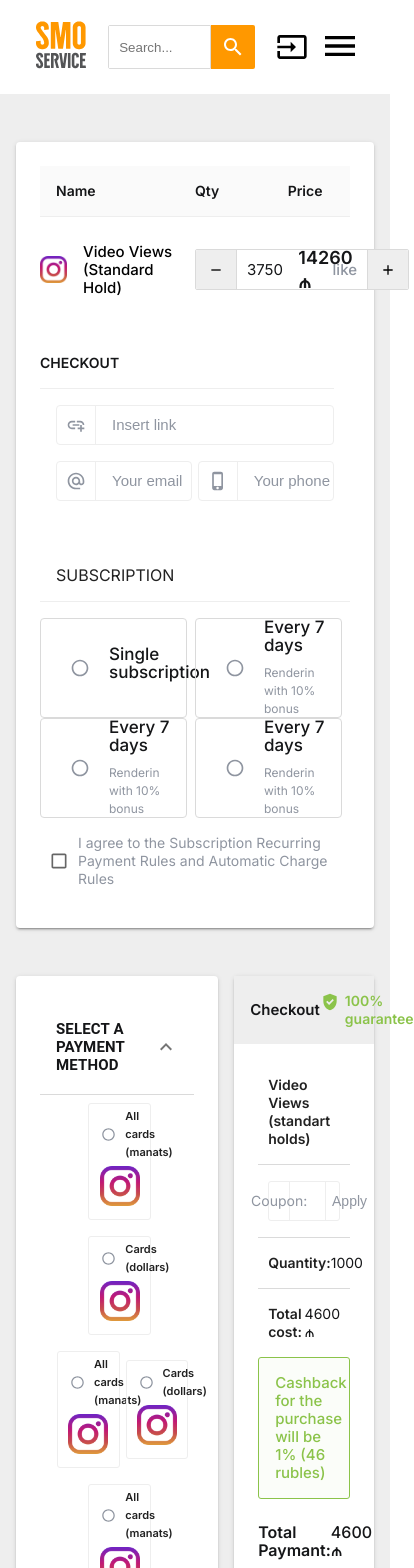
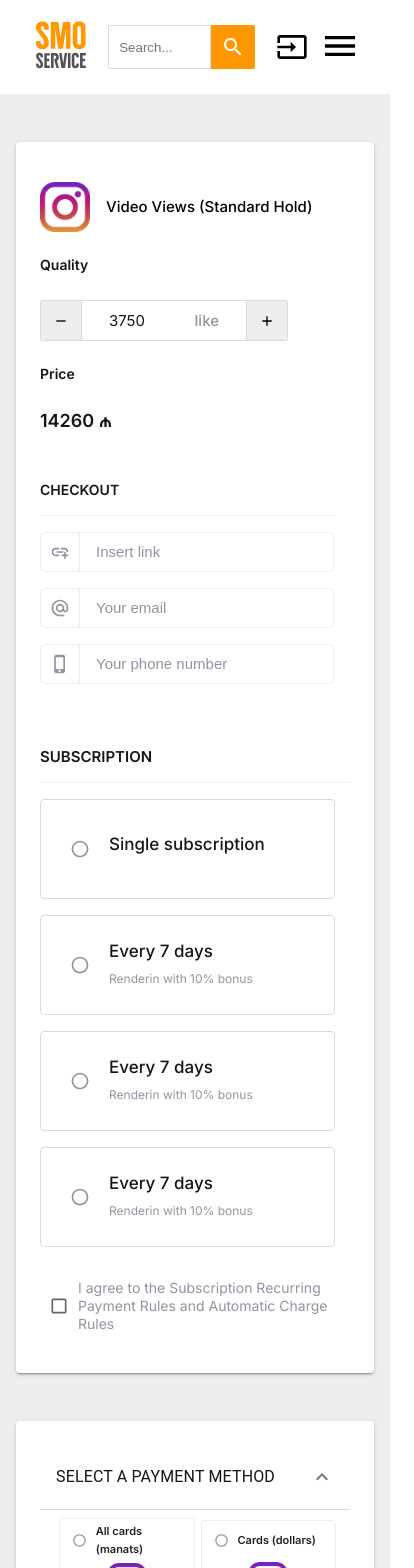
Before and after one commit to vusales/flegriseo, a Next.js app: page /order in a window 390 px wide. Shown: the top 1568 px of the page, 414 px wide, since content can reach past the window. Built offline with nearby package versions, Linux system fonts and the light colour scheme.

Commit message:
responsive corrections

```diff
--- a/components/AddRemoveComponent/index.module.scss
+++ b/components/AddRemoveComponent/index.module.scss
@@ -17,6 +17,10 @@
     >p{
         @include text ;
         color: $text ;
+
+        @include breakpoint-down("small"){
+            font-size: 12px;
+        }
 
         &:first-child{
             font-weight: 600;
--- a/components/OrderCheckoutComponent/index.js
+++ b/components/OrderCheckoutComponent/index.js
@@ -17,7 +17,7 @@ const OrderCheckoutComponent = () => {
                         <p className={styles.title}>Checkout</p>
                     </div>
                 </Grid>
-                <Grid item  xs={12}>
+                <Grid item  xs={12} sx={{paddingLeft:"0px !important"}}>
                     <div className={styles.cover}>
                         <form>
                             <div className={styles.inputContainer}>
--- a/components/OrderCheckoutComponent/index.module.scss
+++ b/components/OrderCheckoutComponent/index.module.scss
@@ -29,6 +29,9 @@
     width: 100%;
     display: flex;
     justify-content: space-between;
+    @include breakpoint-down("small"){
+      flex-direction: column;
+    }
 }
 
 .inputContainer {
@@ -37,6 +40,9 @@
     border-radius: 4px;
     margin-bottom: 16px;
     width: 49%;
+    @include breakpoint-down("small"){
+        width: 100%;
+    }
 
     >.iconContainer {
         @include center;
--- a/components/OrderListComponent/index.js
+++ b/components/OrderListComponent/index.js
@@ -5,11 +5,13 @@ import Image from "next/image";
 import Link from "next/link";
 import AddIcon from '@mui/icons-material/Add';
 import RemoveIcon from '@mui/icons-material/Remove';
+import { DesktopTablet ,  Mobile } from "../../ui/Breakpoints";
 
 
 const OrderListComponent = () => {
     return (
         <Grid item xs={12}>
+            <DesktopTablet>
                 <Grid container className={styles.titleContainer} p={2}>
                     {/* <div className={styles.titleContainer}> */}
                         <Grid item xs={6}><p className={styles.td}>Name</p></Grid>
@@ -17,9 +19,11 @@ const OrderListComponent = () => {
                         <Grid item xs={2} ><p className={styles.td}>Price</p></Grid>
                     {/* </div> */}
                 </Grid>
+            </DesktopTablet>
+
 
             <Grid container>
-                <Grid item xs={6} >
+                <Grid item xs={12} sm={12} md={6}>
                     <div className={styles.listItemContainer}>
                         <Image src="/cardImg.png" width={50} height={50} alt="product details"/>
                         <Link href="/productDetails">
@@ -27,7 +31,12 @@ const OrderListComponent = () => {
                         </Link>
                     </div>
                 </Grid>
-                <Grid item xs={4} >
+                <Mobile>
+                    <Grid item xs={12} mt={1}>
+                        <p className={styles.titles}>Quality</p>
+                    </Grid>
+                </Mobile>
+                <Grid item xs={12} sm={12} md={4} >
                     <div className={styles.listItemContainer}>
                         <div className={styles.addRemoveContainer}>
                             <button> <RemoveIcon/> </button>
@@ -39,7 +48,12 @@ const OrderListComponent = () => {
                         </div>
                     </div>
                 </Grid>
-                <Grid item xs={2} >
+                <Mobile>
+                    <Grid item xs={12} mt={1}>
+                        <p className={styles.titles}>Price</p>
+                    </Grid>
+                </Mobile>
+                <Grid item  xs={12} sm={12} md={2} >
                     <div className={styles.listItemContainer}>
                         <p className={styles.price}>14260 ₼</p>
                     </div>
--- a/components/OrderListComponent/index.module.scss
+++ b/components/OrderListComponent/index.module.scss
@@ -12,7 +12,6 @@
     @include center ;
     justify-content: flex-start;
     padding: 16px 0;
-
 }
 
 .productName {
@@ -38,9 +37,9 @@
     border-radius: 2px;
 
     @include breakpoint-down("small"){
-        margin-top: 16px;
-        margin-bottom: 16px;
-        // width: 100%;
+        // margin-top: 16px;
+        // margin-bottom: 16px;
+        width: 80%;
 
     }
 
@@ -117,3 +116,11 @@
     font-weight: 600;
 
 }
+
+.titles {
+    @include text;
+    color:$text !important;
+    font-weight: 600 !important;
+    font-size: 14px !important;
+    margin-bottom: 10px;
+}
--- a/components/OrderSubscriptions/index.js
+++ b/components/OrderSubscriptions/index.js
@@ -36,12 +36,12 @@ const OrderSubscriptions  = () => {
     return (
         <Grid item xs={12}>
             <Grid container >
-                <Grid item xs={12} p={2} mb={2} className={styles.border}>
-                    <p>SUBSCRIPTION</p>
+                <Grid item xs={12} mb={2} className={styles.border}>
+                    <p className={styles.titles}>SUBSCRIPTION</p>
                 </Grid>
                 {
                     demosubscription.map((item, index)=> (
-                    <Grid key={`${index}-ordsub`} item xs={6} md={3} justifyContent="center" alignItems="center" >
+                    <Grid key={`${index}-ordsub`} item xs={12} sm={6} md={3} justifyContent="center" alignItems="center" >
                         <SingleSubscription
                         data={item}
                         choosen={chooseSubscriptionMethod}
--- a/components/OrderSubscriptions/index.module.scss
+++ b/components/OrderSubscriptions/index.module.scss
@@ -3,6 +3,8 @@
 
 .border {
     border-bottom: 1px solid $gray;
+    padding-top: 16px;
+    padding-bottom: 16px;
 }
 
 .agreementCon {
@@ -16,3 +18,10 @@
 
     }
 }
+
+.titles {
+    @include text;
+    color:$text !important;
+    font-weight: 600 !important;
+    font-size: 15px !important;
+}
--- a/components/SelectPaymantMethod/index.js
+++ b/components/SelectPaymantMethod/index.js
@@ -65,8 +65,8 @@ const SelectPaymantMethod = ({disableShadow , componentStyle , accordionDetailMa
                 }}
                 expandIcon={<ExpandMoreIcon className={styles.accordExpandIcon} />}
                 >
-                    <Typography>
-                        <p className={styles.accordTitle}>SELECT A PAYMENT METHOD</p>
+                    <Typography className={styles.accordTitle} >
+                        SELECT A PAYMENT METHOD
                     </Typography>
                 </AccordionSummary>
                 <AccordionDetails
--- a/components/SingleSubscription/index.module.scss
+++ b/components/SingleSubscription/index.module.scss
@@ -8,6 +8,11 @@
     padding: 10px;
     border: 1px solid $border;
     border-radius: 4px;
+
+
+    @include breakpoint-down("small"){
+        margin-bottom: 16px;
+    }
 
     >div {
         height: 100%;
--- a/pages/order/index.js
+++ b/pages/order/index.js
@@ -23,11 +23,11 @@ const Order = () => {
             <Container>
                 <Grid container spacing={2}>
                     {/* paymant card selection */}
-                    <Grid item xs={7}>
+                    <Grid item xs={12} sm={12} md={7}>
                         <SelectPaymantMethod/>
                     </Grid>
                     {/* checkput */}
-                    <Grid item xs={5}>
+                    <Grid item xs={12} sm={12} md={5}>
                         <OrderCheckout
                         />
                     </Grid>
```
Lines whose indentation alone changed are shown as unchanged.
